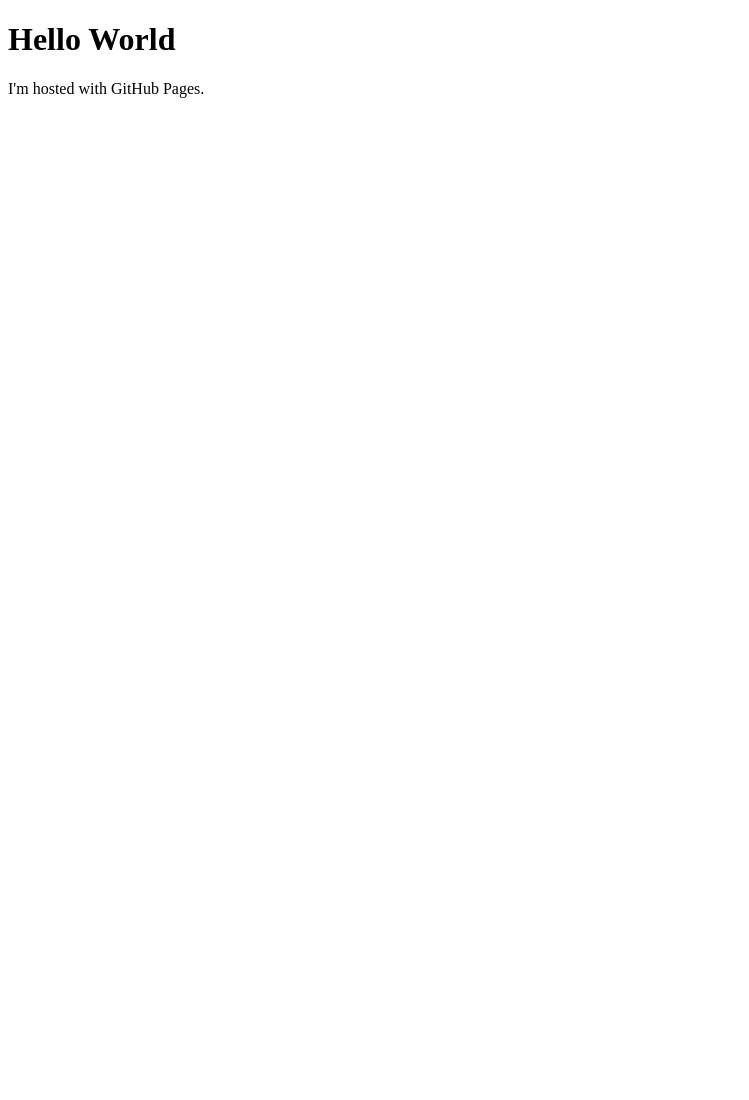
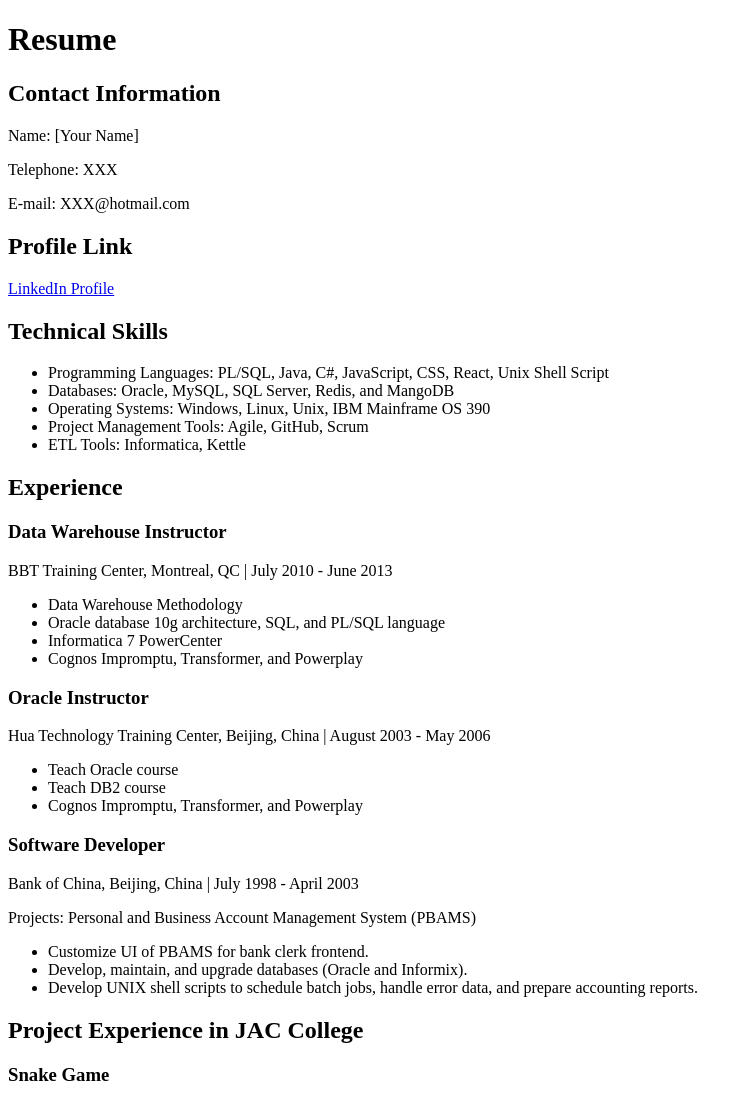
Before and after one commit to lilyhuang339/lilyhuang339.github.io, a plain HTML site: page index.html in a window 1280 px wide. Shown: the top 1100 px of the page, without its empty margins (0-749 px from the left). Before the commit the page ends 800 px from the top, so only its background shows below. Drawn offline with Linux system fonts and the light colour scheme.

Commit message:
Update index.html

```diff
--- a/index.html
+++ b/index.html
@@ -1,7 +1,96 @@
 <!DOCTYPE html>
 <html>
+    <body>
 <body>
-<h1>Hello World</h1>
-<p>I'm hosted with GitHub Pages.</p>
-</body>
-</html>
+  <h1>Resume</h1>
+
+  <div class="contact-info">
+    <h2>Contact Information</h2>
+    <p>Name: [Your Name]</p>
+    <p>Telephone: XXX</p>
+    <p>E-mail: XXX@hotmail.com</p>
+  </div>
+
+  <div class="profile-link">
+    <h2>Profile Link</h2>
+    <p><a href="https://www.linkedin.com/in/lily-huang-978948278/">LinkedIn Profile</a></p>
+  </div>
+
+  <div class="skills">
+    <h2>Technical Skills</h2>
+    <ul>
+      <li>Programming Languages: PL/SQL, Java, C#, JavaScript, CSS, React, Unix Shell Script</li>
+      <li>Databases: Oracle, MySQL, SQL Server, Redis, and MangoDB</li>
+      <li>Operating Systems: Windows, Linux, Unix, IBM Mainframe OS 390</li>
+      <li>Project Management Tools: Agile, GitHub, Scrum</li>
+      <li>ETL Tools: Informatica, Kettle</li>
+    </ul>
+  </div>
+
+  <div class="experience">
+    <h2>Experience</h2>
+    <h3>Data Warehouse Instructor</h3>
+    <p>BBT Training Center, Montreal, QC | July 2010 - June 2013</p>
+    <ul>
+      <li>Data Warehouse Methodology</li>
+      <li>Oracle database 10g architecture, SQL, and PL/SQL language</li>
+      <li>Informatica 7 PowerCenter</li>
+      <li>Cognos Impromptu, Transformer, and Powerplay</li>
+    </ul>
+
+    <h3>Oracle Instructor</h3>
+    <p>Hua Technology Training Center, Beijing, China | August 2003 - May 2006</p>
+    <ul>
+      <li>Teach Oracle course</li>
+      <li>Teach DB2 course</li>
+      <li>Cognos Impromptu, Transformer, and Powerplay</li>
+    </ul>
+
+    <h3>Software Developer</h3>
+    <p>Bank of China, Beijing, China | July 1998 - April 2003</p>
+    <p>Projects: Personal and Business Account
+        Management System (PBAMS)</p>
+        <ul>
+          <li>Customize UI of PBAMS for bank clerk frontend.</li>
+          <li>Develop, maintain, and upgrade databases (Oracle and Informix).</li>
+          <li>Develop UNIX shell scripts to schedule batch jobs, handle error data, and prepare accounting reports.</li>
+        </ul>
+      </div>
+
+      <div class="project">
+        <h2>Project Experience in JAC College</h2>
+
+        <h3>Snake Game</h3>
+        <p>Skills: JS, CSS</p>
+
+        <h3>E Shopping</h3>
+        <p>Skills: Java, Spring Boot, MVC, JS, CSS</p>
+
+        <h3>School Students and Employees Management</h3>
+        <p>Skills: PHP, MySQL, JS, CSS</p>
+      </div>
+
+      <div class="education">
+        <h2>Education</h2>
+        <h3>Full Stack Development Program</h3>
+        <p>John Abbott College | Sept 2023 - Present</p>
+
+        <h3>Master of Computer Science</h3>
+        <p>Concordia University, Canada | Sept 2006 - July 2009</p>
+
+        <h3>Bachelor of Finance</h3>
+        <p>Beijing Finance and Economics University, China | Sept 1996 - July 2000</p>
+
+        <h3>Bachelor of Computer Software Engineering</h3>
+        <p>Beijing Technology University Computer Institute, China | Sept 1994 - July 1998</p>
+      </div>
+
+      <div class="certification">
+        <h2>Certification</h2>
+        <ul>
+          <li>ORACLE DBA Certification Professional 9i | Year 2006</li>
+          <li>ORACLE DBA Certification Professional 8i | Year 2002</li>
+        </ul>
+      </div>
+    </body>
+    </html>
```
